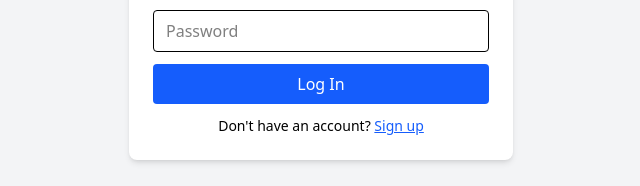
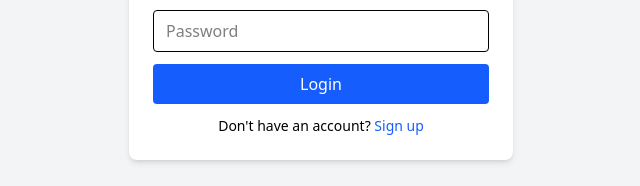
Before and after one commit to ivanchopancho/mern-task-manager, a React (Vite) app in the folder mern-frontend/: page / in a window 1280 px wide. Shown: the part 378-564 px from the top of the page, without its empty margins (319-959 px from the left). Built offline with nearby package versions, Linux system fonts and the light colour scheme.

Commit message:
Logic for rendering different UI for login/signup

```diff
--- a/mern-frontend/src/components/LoginPage.jsx
+++ b/mern-frontend/src/components/LoginPage.jsx
@@ -41,7 +41,7 @@ const LoginPage = ({ setToken }) => {
     <div className="min-h-screen flex flex-col items-center justify-center bg-gray-100 px-6">
       <div className="bg-white shadow-md rounded-lg p-6 w-full max-w-sm">
         <h1 className="text-2xl font-semibold text-gray-800 mb-4 text-center">
-          Login
+          {isSignup ? "Sign Up" : "Login"}
         </h1>
 
         <form onSubmit={handleSubmit} className="flex flex-col gap-3">
@@ -67,13 +67,13 @@ const LoginPage = ({ setToken }) => {
             type="submit"
             className="w-full bg-blue-600 text-white py-2 rounded hover:bg-blue-700 transition"
           >
-            Log In
+            {isSignup ? "Sign Up" : "Login"}
           </button>
         </form>
         <p className="text-center mt-3 text-sm">
           {isSignup ? "Already have an account?" : "Don't have an account?"}{" "}
           <button
-            className="text-blue-600 underline"
+            className="text-blue-600 hover:underline cursor-pointer"
             onClick={() => setIsSignup(!isSignup)}
           >
             {isSignup ? "Log in" : "Sign up"}
```
